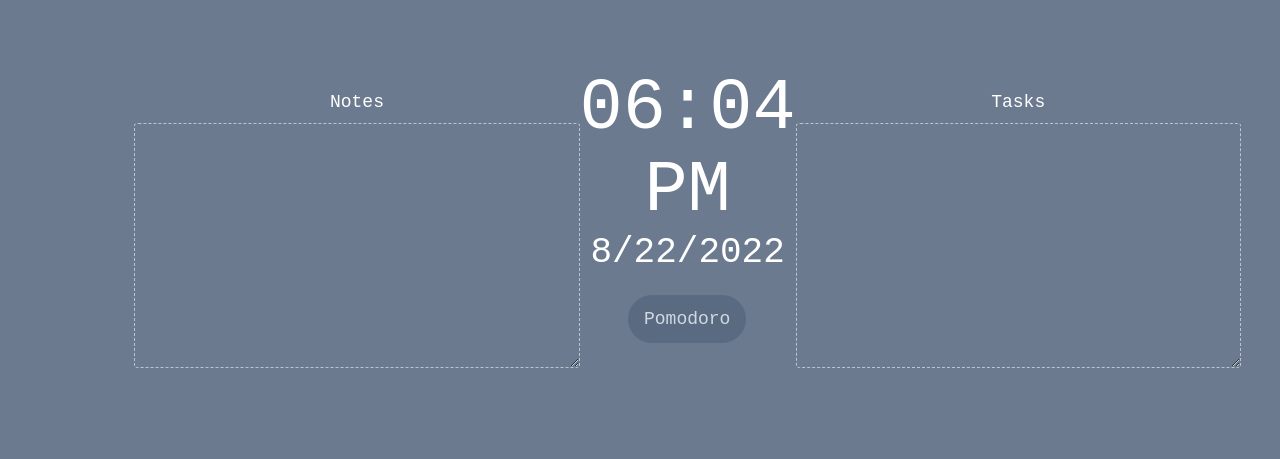
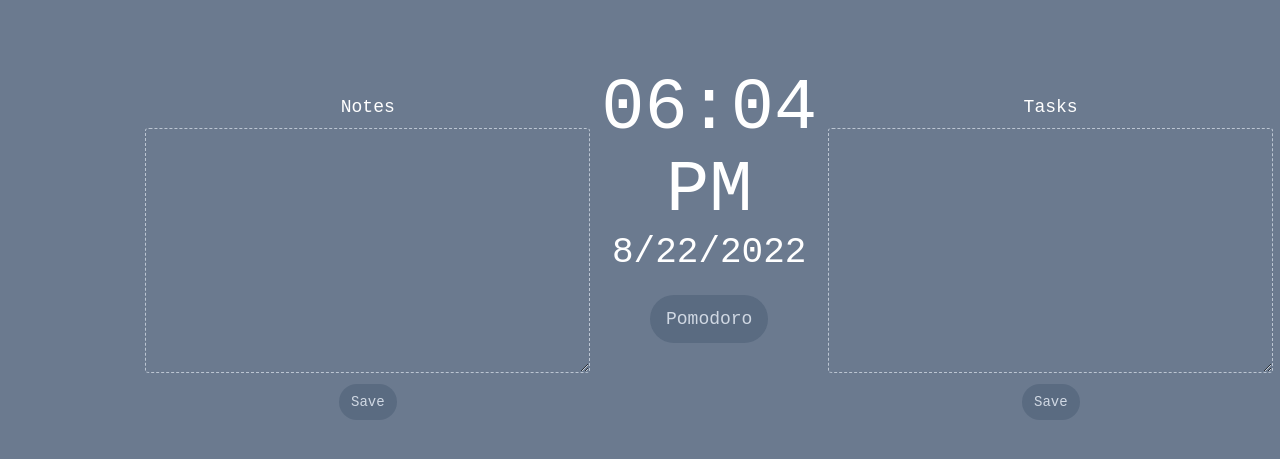
Before and after one commit to feliciadipi/simple-dash, a plain HTML site: page client/index.html in a window 1280 px wide. Shown: the part 123-582 px from the top of the page. Drawn offline with Linux system fonts and the light colour scheme.

Commit message:
add save buttons

```diff
--- a/client/index.html
+++ b/client/index.html
@@ -14,13 +14,15 @@
         <label for="notes-textbox">Notes</label>
         <br>
         <textarea type="text" class="textbox" id="notes-textbox"></textarea>
+        <br>
+        <button type="button" class="button" id="save-notes-button">Save</button>
       </div>
     </div>
 
     <div class="section">
       <div class="time-container" id="time-container"></div>
       <div class="date-container" id="date-container"></div>
-      <button type="button" class="pomodoro-button">Pomodoro</button>
+      <button type="button" class="button" id="pomodoro-button">Pomodoro</button>
     </div>
 
     <div class="section">
@@ -28,6 +30,8 @@
         <label for="tasks-textbox">Tasks</label>
         <br>
         <textarea type="text" class="textbox" id="tasks-textbox"></textarea>
+        <br>
+        <button type="button" class="button" id="save-tasks-button">Save</button>
       </div>
     </div>
   </div>
--- a/client/main.css
+++ b/client/main.css
@@ -43,7 +43,7 @@ body {
   width: 400px;
   height: 200px;
   padding: 2ch;
-  margin-top: 1ch;
+  margin: 1ch;
   box-shadow: none;
   border-style: dashed;
   border-width: 1px;
@@ -59,7 +59,7 @@ body {
   vertical-align: top;
 }
 
-.pomodoro-button {
+.button {
   align-items: center;
   background-color: #5a6b81;
   border-radius: 24px;
@@ -69,23 +69,31 @@ body {
   cursor: pointer;
   display: inline-flex;
   font-family: "JetBrains Mono",monospace;
-  height: 48px;
-  justify-content: center;
+  height: 36px;
+  font-size: 14px;
   line-height: 1;
-  padding-left: 16px;
-  padding-right: 16px;
+  padding-left: 12px;
+  padding-right: 12px;
   position: relative;
   text-align: center;
   touch-action: manipulation;
   white-space: nowrap;
   will-change: transform;
-  font-size: 18px;
+
 }
 
-.pomodoro-button:hover {
+.button:hover {
   transform: translateY(-2px);
 }
 
-.pomodoro-button:active {
+.button:active {
   transform: translateY(2px);
 }
+
+#pomodoro-button {
+  height: 48px;
+  font-size: 18px;
+  line-height: 1;
+  padding-left: 16px;
+  padding-right: 16px;
+}
```
